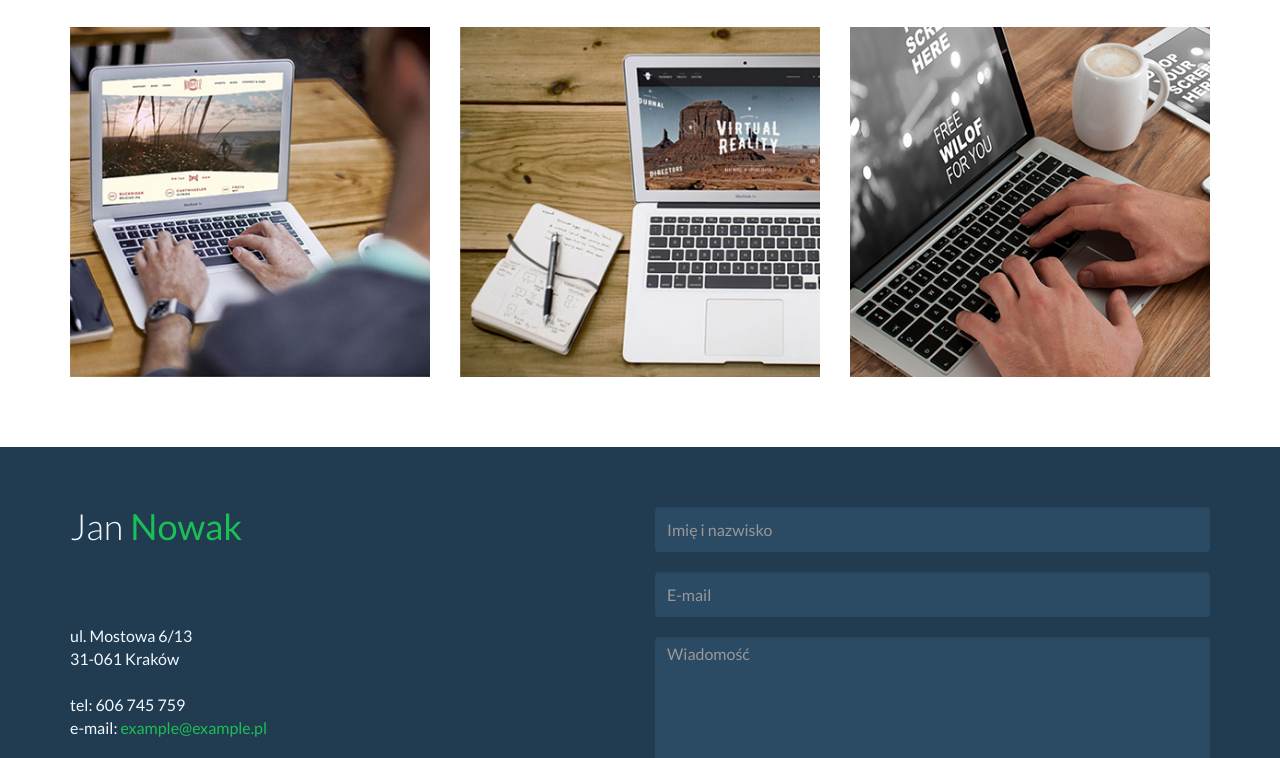
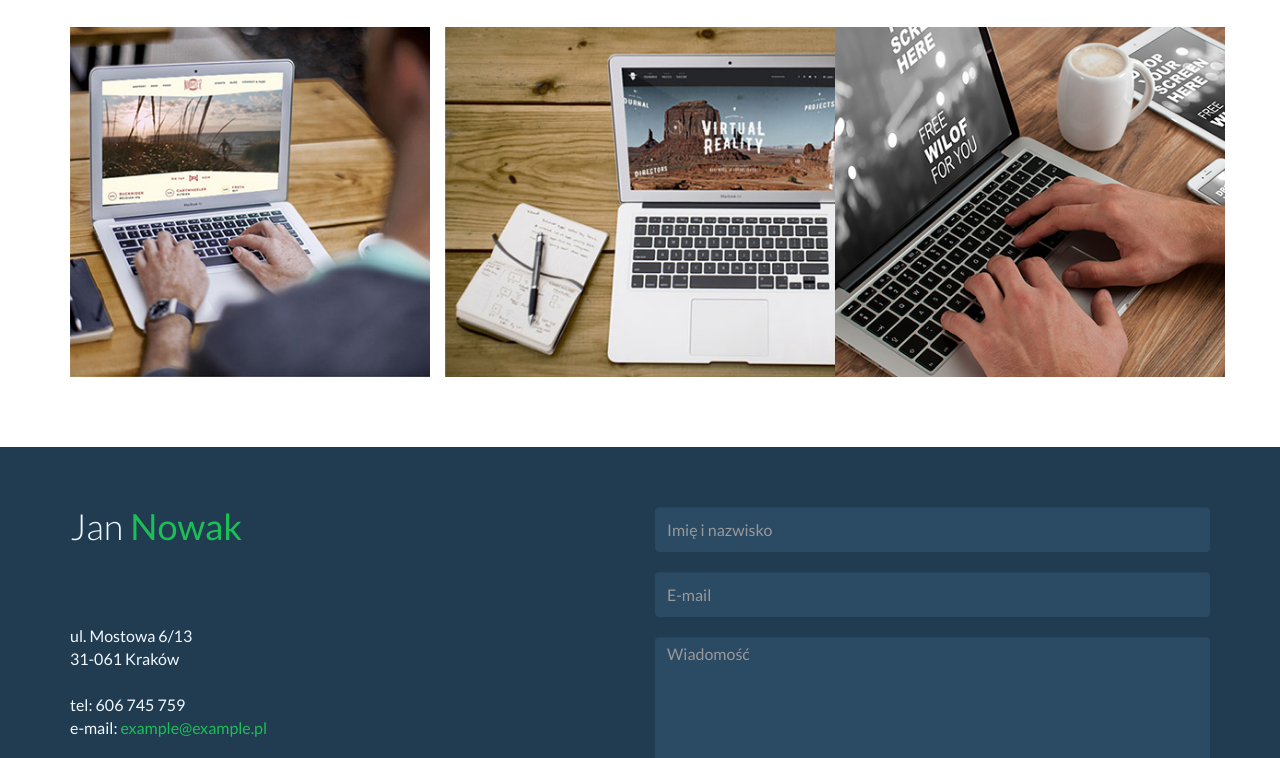
Before and after one commit to pczerski/portfolio, a plain HTML site: page index.html in a window 1280 px wide. Shown: the part 1765-2523 px from the top of the page. Drawn offline with Linux system fonts and the light colour scheme.

Commit message:
wersja końcowa

```diff
--- a/css/responsive.css
+++ b/css/responsive.css
@@ -1,6 +1,5 @@
 /* Responsywność */
 
-@media screen and (min-width: 769px) and (max-width: 1200px) {
 
 /*  ABOUT  */
 @media screen and (max-width: 768px) {
--- a/css/style.css
+++ b/css/style.css
@@ -186,6 +186,11 @@ ul {
     text-align: center;
 }
 
+.items {
+    padding-left: 0;
+    padding-right: 0;
+}
+
 #portfolio .row, .floated {
     position: relative;
     height: 350px;
```
